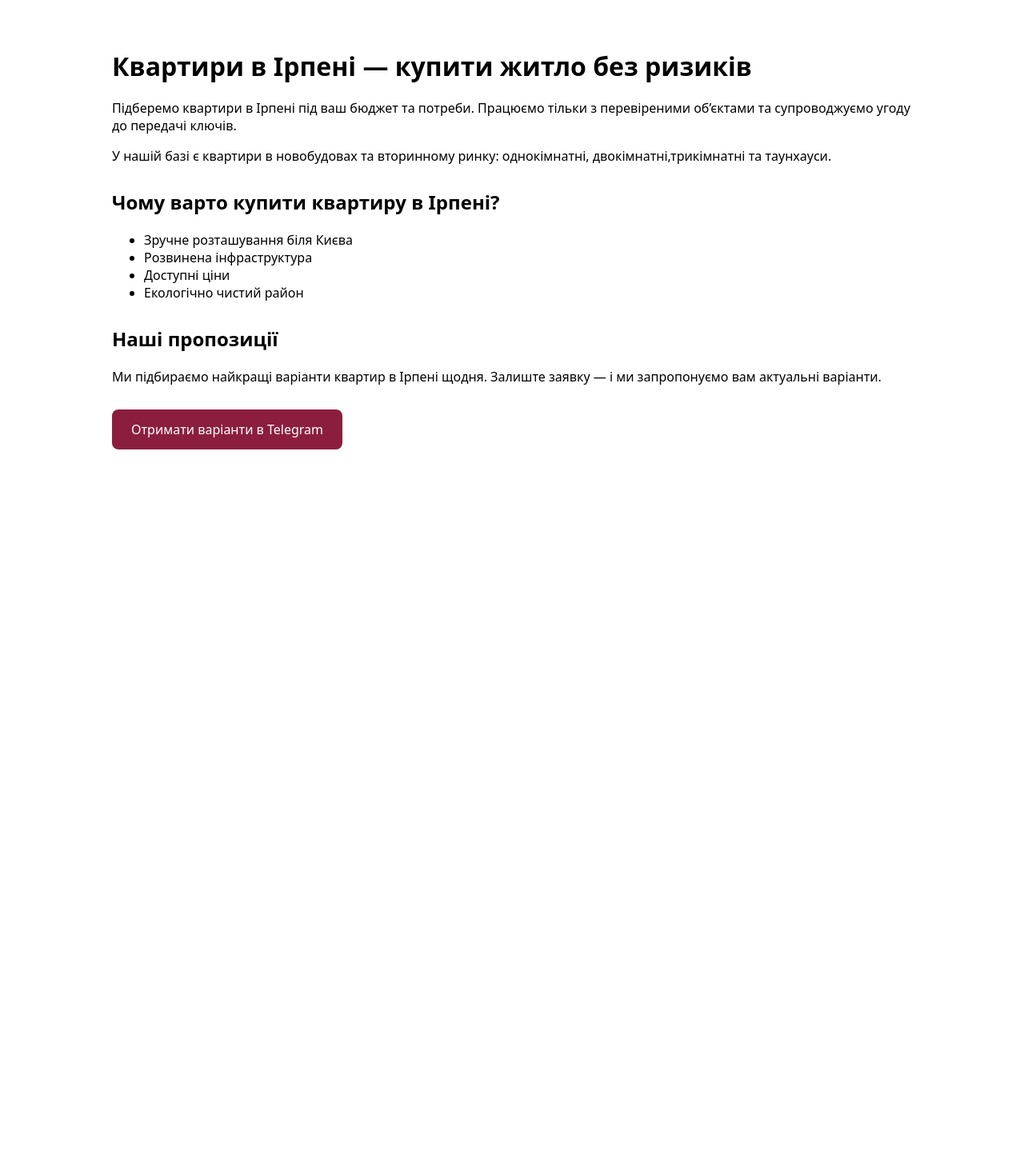
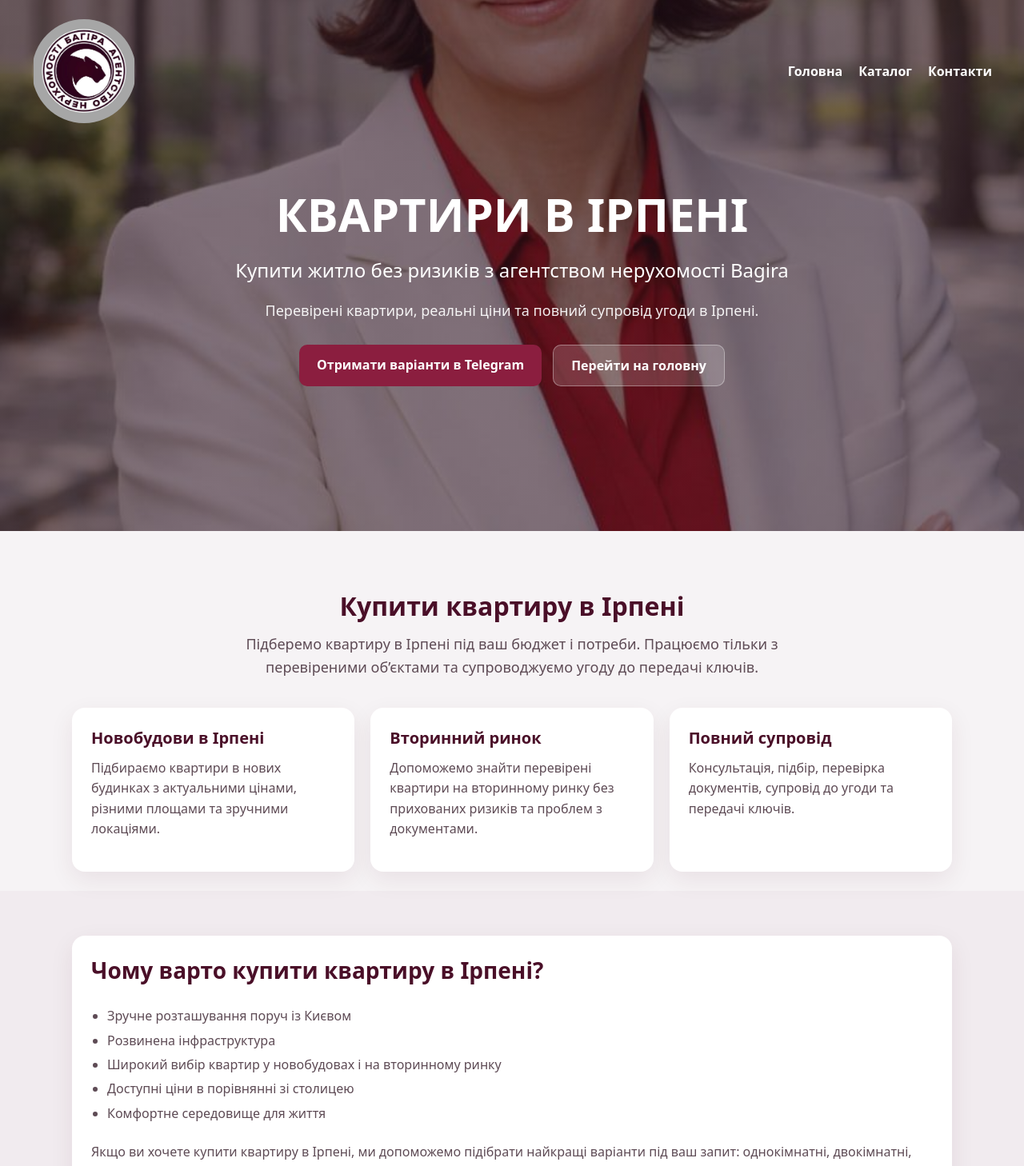
Before and after one commit to Tetiana-Rybko/real-estate-crm, a React (Vite) app in the folder Front/: page /kvartiry-irpen in a window 1280 px wide. Shown: the top 1458 px of the page at 80% size. Before the commit the page ends 800 px from the top, so only its background shows below. Built offline with nearby package versions, Linux system fonts and the light colour scheme.

Commit message:
style SEO page for Irpin

```diff
--- a/Front/src/pages/KvartiryIrpen.tsx
+++ b/Front/src/pages/KvartiryIrpen.tsx
@@ -1,59 +1,283 @@
-export default function KvartiryIrpen(){
+export default function KvartiryIrpen() {
+  const sectionTitleStyle = {
+    margin: 0,
+    fontSize: 32,
+    color: "#4A0F28",
+    textAlign: "center" as const,
+  };
+
+  const sectionTextStyle = {
+    margin: "12px auto 0",
+    maxWidth: 760,
+    color: "#5E4B55",
+    fontSize: 18,
+    lineHeight: 1.6,
+    textAlign: "center" as const,
+  };
+
+  const cardStyle = {
+    background: "#FFFFFF",
+    borderRadius: 16,
+    padding: 24,
+    boxShadow: "0 10px 30px rgba(74,15,40,0.08)",
+  };
+
+  const buttonPrimary = {
+    background: "#8B1E3F",
+    color: "#fff",
+    padding: "14px 22px",
+    borderRadius: 10,
+    textDecoration: "none",
+    display: "inline-block",
+    fontWeight: 700,
+  };
+
+  const buttonSecondary = {
+    background: "rgba(255,255,255,0.16)",
+    color: "#fff",
+    padding: "14px 22px",
+    borderRadius: 10,
+    textDecoration: "none",
+    display: "inline-block",
+    fontWeight: 700,
+    border: "1px solid rgba(255,255,255,0.35)",
+  };
+
   return (
-    <div style={{ padding: "40px 24px", maxWidth: 1000, margin: "0 auto" }}>
+    <div style={{ background: "#F6F3F5", color: "#2F2430" }}>
+      <section
+        style={{
+          minHeight: "72vh",
+          position: "relative",
+          display: "flex",
+          alignItems: "center",
+          justifyContent: "center",
+          backgroundImage:
+            "linear-gradient(rgba(40,17,27,0.58), rgba(40,17,27,0.58)), url('/agent-photo.jpg')",
+          backgroundSize: "cover",
+          backgroundPosition: "center",
+          padding: "32px 24px 56px",
+        }}
+      >
+        <div
+          style={{
+            position: "absolute",
+            top: 0,
+            left: 0,
+            width: "100%",
+            display: "flex",
+            justifyContent: "space-between",
+            alignItems: "center",
+            padding: "24px 40px",
+            boxSizing: "border-box",
+            color: "#FFFFFF",
+          }}
+        >
+          <a href="/" style={{ display: "flex", alignItems: "center", gap: 12, textDecoration: "none" }}>
+            <img
+              src="/logo-bagira-w.png"
+              alt="Багіра"
+              style={{
+                width: window.innerWidth < 768 ? 90 : 130,
+                height: window.innerWidth < 768 ? 90 : 130,
+                objectFit: "contain",
+                borderRadius: 999,
+                background: "rgba(255,255,255,0.08)",
+              }}
+            />
+          </a>
 
-      <h1 style={{ fontSize: 32, marginBottom: 20 }}>
-        Квартири в Ірпені — купити житло без ризиків
+          <div
+            style={{
+              display: "flex",
+              gap: 20,
+              flexWrap: "wrap",
+              justifyContent: "flex-end",
+              fontSize: 16,
+              fontWeight: 600,
+            }}
+          >
+            <a href="/" style={{ color: "#fff", textDecoration: "none" }}>Головна</a>
+            <a href="/#catalog" style={{ color: "#fff", textDecoration: "none" }}>Каталог</a>
+            <a href="/#contacts" style={{ color: "#fff", textDecoration: "none" }}>Контакти</a>
+          </div>
+        </div>
+
+        <div
+          style={{
+            maxWidth: 980,
+            width: "100%",
+            textAlign: "center",
+            color: "#fff",
+            marginTop: 80,
+          }}
+        >
+          <h1
+            style={{
+              margin: 0,
+              fontSize: window.innerWidth < 768 ? 38 : 58,
+              lineHeight: 1.08,
+              fontWeight: 800,
+              textTransform: "uppercase",
+            }}
+          >
+            Квартири в Ірпені
           </h1>
 
-      <p style={{ marginBottom: 16 }}>
-        Підберемо квартири в Ірпені під ваш бюджет та потреби.
-        Працюємо тільки з перевіреними об’єктами та супроводжуємо угоду до передачі ключів.
+          <p
+            style={{
+              margin: "20px auto 0",
+              fontSize: window.innerWidth < 768 ? 20 : 24,
+              lineHeight: 1.5,
+              maxWidth: 900,
+            }}
+          >
+            Купити житло без ризиків з агентством нерухомості Bagira
           </p>
 
-      <p style={{ marginBottom: 16 }}>
-        У нашій базі є квартири в новобудовах та вторинному ринку:
-        однокімнатні, двокімнатні,трикімнатні та таунхауси.
+          <p
+            style={{
+              margin: "18px auto 0",
+              maxWidth: 760,
+              fontSize: 18,
+              lineHeight: 1.6,
+              color: "rgba(255,255,255,0.92)",
+            }}
+          >
+            Перевірені квартири, реальні ціни та повний супровід угоди в Ірпені.
           </p>
 
-      <h2 style={{ marginTop: 30 }}>
-        Чому варто купити квартиру в Ірпені?
-      </h2>
-
-      <ul>
-        <li>Зручне розташування біля Києва</li>
-        <li>Розвинена інфраструктура</li>
-        <li>Доступні ціни</li>
-        <li>Екологічно чистий район</li>
-      </ul>
-
-      <h2 style={{ marginTop: 30 }}>
-        Наші пропозиції
-      </h2>
-
-      <p>
-        Ми підбираємо найкращі варіанти квартир в Ірпені щодня.
-        Залиште заявку — і ми запропонуємо вам актуальні варіанти.
-      </p>
-
-      <div style={{ marginTop: 30 }}>
+          <div
+            style={{
+              marginTop: 28,
+              display: "flex",
+              gap: 14,
+              justifyContent: "center",
+              flexWrap: "wrap",
+            }}
+          >
             <a
               href="https://t.me/bagirarieltor"
               target="_blank"
               rel="noreferrer"
-          style={{
-            background: "#8B1E3F",
-            color: "#fff",
-            padding: "14px 24px",
-            borderRadius: 8,
-            textDecoration: "none",
-            display: "inline-block"
-          }}
+              style={buttonPrimary}
             >
               Отримати варіанти в Telegram
             </a>
+
+            <a href="/" style={buttonSecondary}>
+              Перейти на головну
+            </a>
+          </div>
+        </div>
+      </section>
+
+      <section style={{ padding: "72px 24px 24px", background: "#F6F3F5" }}>
+        <div style={{ maxWidth: 1100, margin: "0 auto" }}>
+          <h2 style={sectionTitleStyle}>Купити квартиру в Ірпені</h2>
+          <p style={sectionTextStyle}>
+            Підберемо квартиру в Ірпені під ваш бюджет і потреби. Працюємо тільки з
+            перевіреними об’єктами та супроводжуємо угоду до передачі ключів.
+          </p>
+
+          <div
+            style={{
+              marginTop: 36,
+              display: "grid",
+              gridTemplateColumns: "repeat(auto-fit, minmax(280px, 1fr))",
+              gap: 20,
+            }}
+          >
+            <div style={cardStyle}>
+              <div style={{ fontWeight: 700, color: "#4A0F28", fontSize: 20 }}>
+                Новобудови в Ірпені
+              </div>
+              <p style={{ marginTop: 12, color: "#5E4B55", lineHeight: 1.6 }}>
+                Підбираємо квартири в нових будинках з актуальними цінами, різними
+                площами та зручними локаціями.
+              </p>
             </div>
 
+            <div style={cardStyle}>
+              <div style={{ fontWeight: 700, color: "#4A0F28", fontSize: 20 }}>
+                Вторинний ринок
+              </div>
+              <p style={{ marginTop: 12, color: "#5E4B55", lineHeight: 1.6 }}>
+                Допоможемо знайти перевірені квартири на вторинному ринку без
+                прихованих ризиків та проблем з документами.
+              </p>
+            </div>
+
+            <div style={cardStyle}>
+              <div style={{ fontWeight: 700, color: "#4A0F28", fontSize: 20 }}>
+                Повний супровід
+              </div>
+              <p style={{ marginTop: 12, color: "#5E4B55", lineHeight: 1.6 }}>
+                Консультація, підбір, перевірка документів, супровід до угоди та
+                передачі ключів.
+              </p>
+            </div>
+          </div>
+        </div>
+      </section>
+
+      <section style={{ padding: "56px 24px", background: "#F1EBEF" }}>
+        <div style={{ maxWidth: 1100, margin: "0 auto" }}>
+          <div style={cardStyle}>
+            <h2 style={{ marginTop: 0, color: "#4A0F28", fontSize: 28 }}>
+              Чому варто купити квартиру в Ірпені?
+            </h2>
+
+            <ul style={{ color: "#5E4B55", lineHeight: 1.9, paddingLeft: 20, marginTop: 16 }}>
+              <li>Зручне розташування поруч із Києвом</li>
+              <li>Розвинена інфраструктура</li>
+              <li>Широкий вибір квартир у новобудовах і на вторинному ринку</li>
+              <li>Доступні ціни в порівнянні зі столицею</li>
+              <li>Комфортне середовище для життя</li>
+            </ul>
+
+            <p style={{ color: "#5E4B55", lineHeight: 1.7, marginTop: 20 }}>
+              Якщо ви хочете купити квартиру в Ірпені, ми допоможемо підібрати
+              найкращі варіанти під ваш запит: однокімнатні, двокімнатні,
+              трикімнатні квартири, житло з ремонтом або без ремонту, квартири
+              в готових будинках та на етапі будівництва.
+            </p>
+          </div>
+        </div>
+      </section>
+
+      <section style={{ padding: "56px 24px 84px", background: "#F6F3F5" }}>
+        <div style={{ maxWidth: 1100, margin: "0 auto" }}>
+          <h2 style={sectionTitleStyle}>Отримати актуальні пропозиції</h2>
+          <p style={sectionTextStyle}>
+            На сайті представлена лише частина об’єктів. Напишіть у Telegram —
+            підберемо ще варіанти квартир в Ірпені під ваш бюджет.
+          </p>
+
+          <div
+            style={{
+              marginTop: 28,
+              display: "flex",
+              justifyContent: "center",
+              gap: 14,
+              flexWrap: "wrap",
+            }}
+          >
+            <a
+              href="https://t.me/bagirarieltor"
+              target="_blank"
+              rel="noreferrer"
+              style={buttonPrimary}
+            >
+              Написати в Telegram
+            </a>
+
+            <a href="/#contacts" style={{ ...buttonPrimary, background: "#4A0F28" }}>
+              Контакти
+            </a>
+          </div>
+        </div>
+      </section>
     </div>
   );
 }
```
Also changed, not shown: 1 other file (tests, documents, lock files or other folders). Lines whose indentation alone changed are shown as unchanged.
